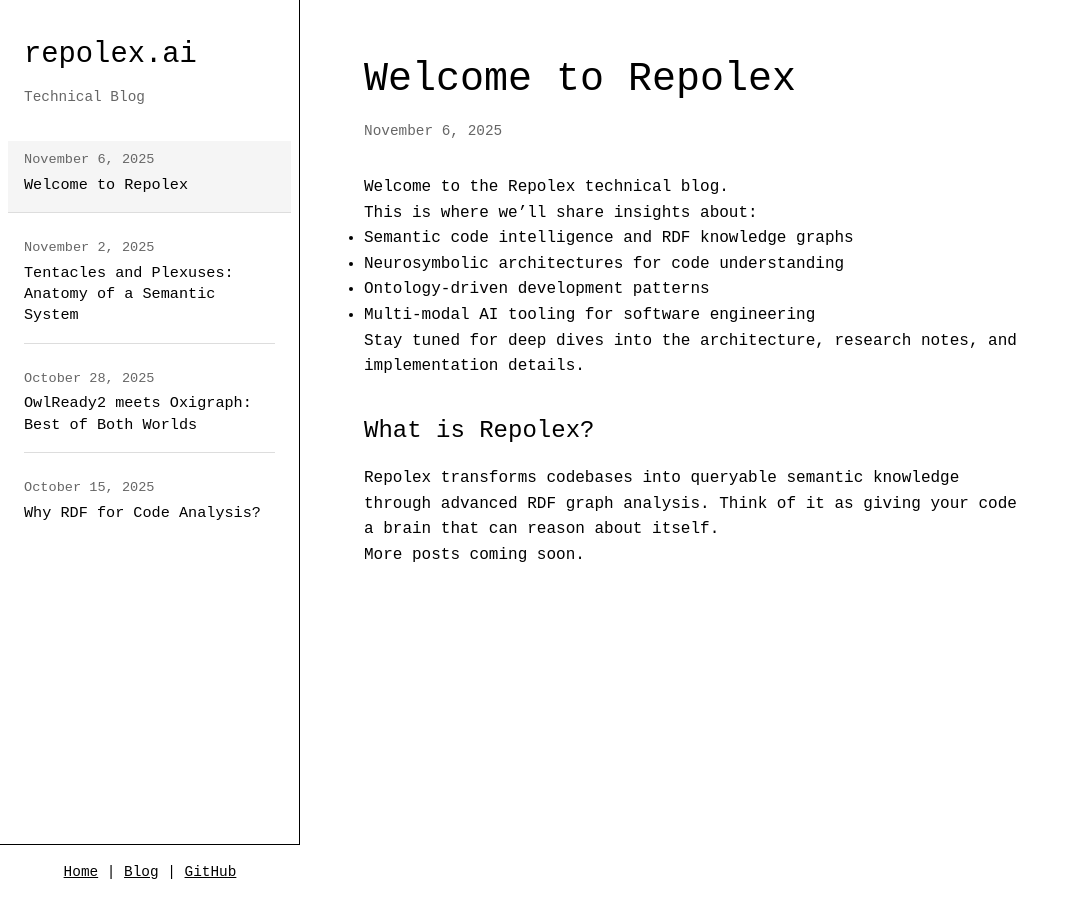
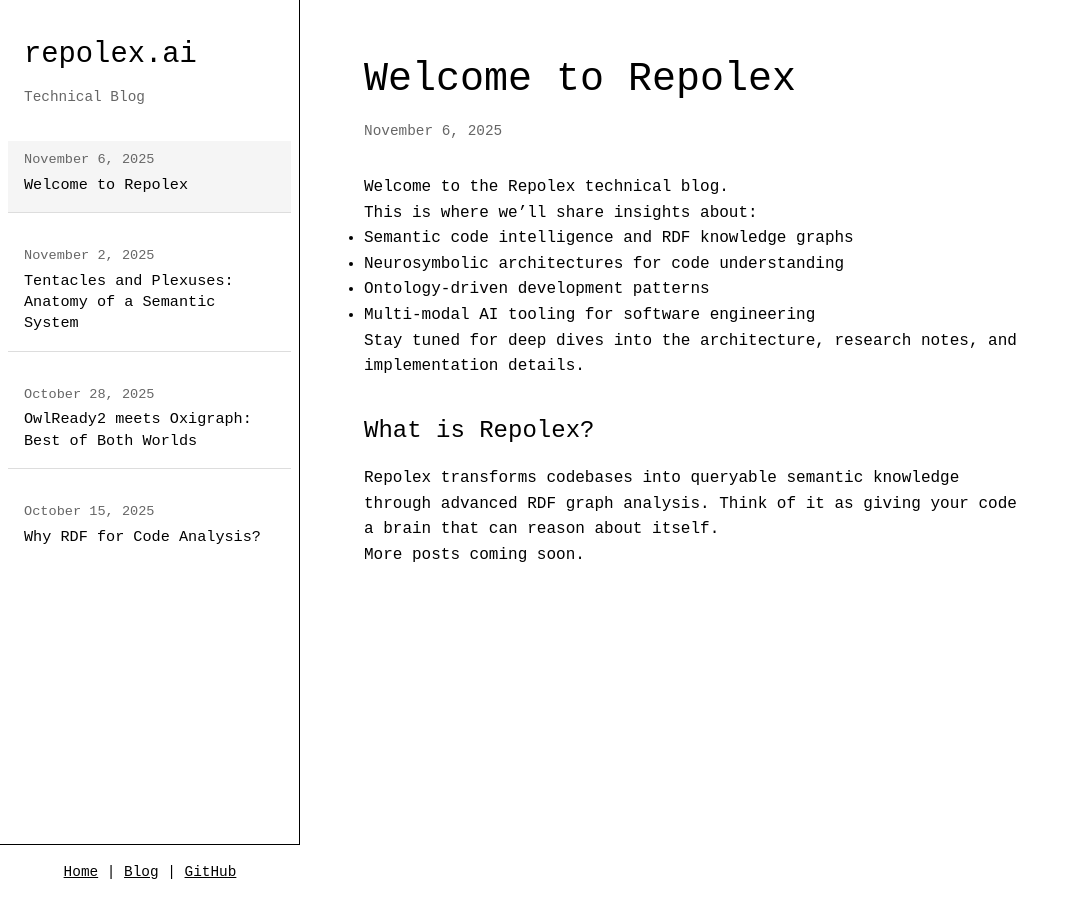
Before and after one commit to repolex-ai/repolex-www, a Jekyll site: the page built from _posts/2025-11-06-welcome.md, in a window 1280 px wide. Shown: the whole page, without its empty margins (0-1071 px from the left). Built offline with Jekyll 4.4.1, drawn with Linux system fonts in a browser that asks for light colours.

Commit message:
Fix sidebar menu item shift on selection
All menu items now have consistent padding/margins.
Only background color changes for current item, preventing layout shift.

Co-Authored-By: spacegoatai <spacegoatai@gmail.com>

```diff
--- a/assets/css/style.css
+++ b/assets/css/style.css
@@ -192,7 +192,9 @@
 
 .post-link {
     margin-bottom: 1.5rem;
-    padding-bottom: 1rem;
+    margin-left: -1rem;
+    margin-right: -1rem;
+    padding: 0.5rem 1rem 1rem 1rem;
     border-bottom: 1px solid #ddd;
 }
 
@@ -202,12 +204,6 @@
 
 .post-link.current {
     background: #f5f5f5;
-    margin-left: -1rem;
-    margin-right: -1rem;
-    padding-left: 1rem;
-    padding-right: 1rem;
-    padding-top: 0.5rem;
-    padding-bottom: 1rem;
 }
 
 .post-link a {
```
